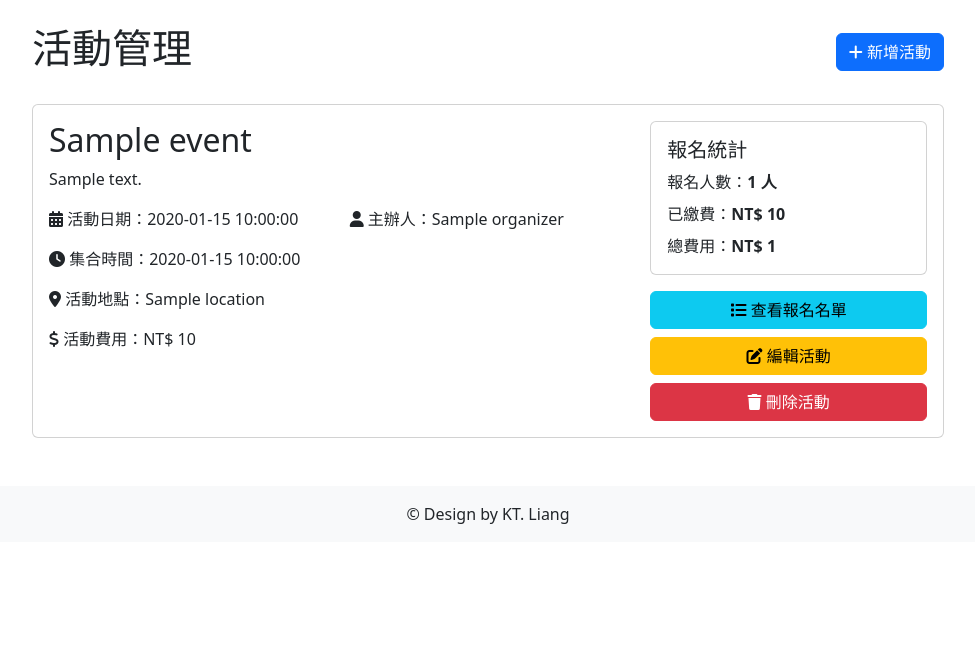
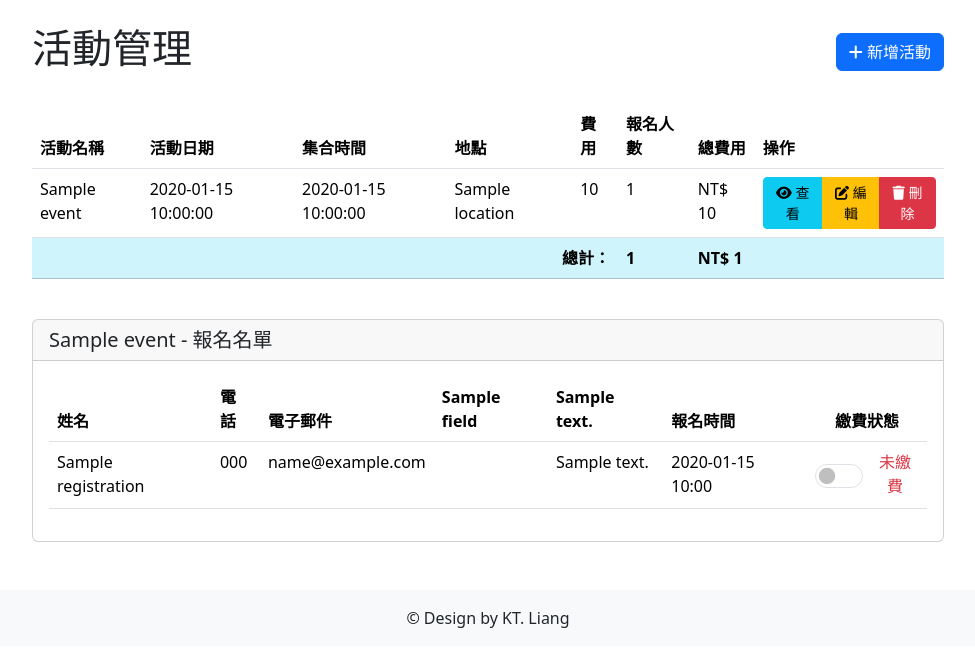
Before and after one commit to marmotkit/event-registration, a Flask app: template templates/admin.html in a window 1280 px wide. Shown: the part 66-733 px from the top of the page, without its empty margins (152-1127 px from the left). Run offline with Flask 3, Linux system fonts and the light colour scheme; the template is opened without the code that fills it: most values are stand-ins (such as "Sample title", 1, 10 or a date in 2020); parts of the project's set-up code (start-up, migrations or seed data) failed here and were passed over.

Commit message:
改進管理頁面： 1. 修正費用統計 2. 添加報名列表和繳費狀態切換

```diff
--- a/app.py
+++ b/app.py
@@ -244,17 +244,34 @@ def logout():
 @login_required
 def admin():
     if not current_user.is_admin:
-        flash('無權限訪問此頁面')
+        flash('您沒有權限訪問此頁面')
         return redirect(url_for('index'))
 
-    events = list(events_collection.find().sort('start_date', -1))
-    # 清理每個活動的自定義欄位
-    for event in events:
-        event['custom_fields'] = clean_custom_fields(event.get('custom_fields', []))
-        # 確保每個活動都有 fee 欄位
-        if 'fee' not in event:
-            event['fee'] = 0
-    return render_template('admin/index.html', events=events)
+    try:
+        # 獲取所有活動並按日期排序
+        events = list(events_collection.find().sort('start_date', -1))
+
+        # 對每個活動添加報名和費用統計
+        for event in events:
+            # 獲取報名資料
+            registrations = list(registrations_collection.find({'event_id': event['_id']}))
+            event['registrations'] = registrations
+            event['registration_count'] = len(registrations)
+
+            # 計算已繳費人數和金額
+            paid_count = sum(1 for reg in registrations if reg.get('has_paid', False))
+            event['paid_count'] = paid_count
+            event['paid_amount'] = paid_count * event.get('fee', 0)
+            event['total_amount'] = event['registration_count'] * event.get('fee', 0)
+
+            # 清理自定義欄位
+            event['custom_fields'] = clean_custom_fields(event.get('custom_fields', []))
+
+        return render_template('admin.html', events=events)
+    except Exception as e:
+        print(f"Error in admin: {str(e)}")
+        flash('載入活動列表時發生錯誤')
+        return render_template('admin.html', events=[])
 
 @app.route('/admin/event/new', methods=['GET', 'POST'])
 @login_required
--- a/templates/admin.html
+++ b/templates/admin.html
@@ -9,56 +9,129 @@
         </a>
     </div>
 
+    <div class="table-responsive">
+        <table class="table">
+            <thead>
+                <tr>
+                    <th>活動名稱</th>
+                    <th>活動日期</th>
+                    <th>集合時間</th>
+                    <th>地點</th>
+                    <th>費用</th>
+                    <th>報名人數</th>
+                    <th>總費用</th>
+                    <th>操作</th>
+                </tr>
+            </thead>
+            <tbody>
+                {% for event in events %}
+                <tr>
+                    <td>{{ event.title }}</td>
+                    <td>
+                        {% if event.start_date == event.end_date %}
+                            {{ event.start_date }}
+                        {% else %}
+                            {{ event.start_date }} 至 {{ event.end_date }}
+                        {% endif %}
+                    </td>
+                    <td>{{ event.meeting_time }}</td>
+                    <td>{{ event.location }}</td>
+                    <td>{{ event.fee }}</td>
+                    <td>{{ event.registration_count }}</td>
+                    <td>NT$ {{ event.registration_count * event.fee }}</td>
+                    <td>
+                        <div class="btn-group">
+                            <a href="{{ url_for('view_event', event_id=event._id) }}" class="btn btn-info btn-sm">
+                                <i class="fas fa-eye"></i> 查看
+                            </a>
+                            <a href="{{ url_for('edit_event', event_id=event._id) }}" class="btn btn-warning btn-sm">
+                                <i class="fas fa-edit"></i> 編輯
+                            </a>
+                            <button onclick="deleteEvent('{{ event._id }}')" class="btn btn-danger btn-sm">
+                                <i class="fas fa-trash"></i> 刪除
+                            </button>
+                        </div>
+                    </td>
+                </tr>
+                {% endfor %}
+            </tbody>
+            <tfoot>
+                <tr class="table-info">
+                    <td colspan="5" class="text-end"><strong>總計：</strong></td>
+                    <td><strong>{{ events|sum(attribute='registration_count') }}</strong></td>
+                    <td colspan="2"><strong>NT$ {{ events|sum(attribute='total_amount') }}</strong></td>
+                </tr>
+            </tfoot>
+        </table>
+    </div>
+
     {% for event in events %}
-    <div class="card mb-4">
+    {% if event.registration_count > 0 %}
+    <div class="card mt-4">
+        <div class="card-header">
+            <h5 class="mb-0">{{ event.title }} - 報名名單</h5>
+        </div>
         <div class="card-body">
-            <div class="row">
-                <div class="col-md-8">
-                    <h2 class="card-title">{{ event.title }}</h2>
-                    <p class="card-text">{{ event.description }}</p>
-                    <div class="row">
-                        <div class="col-md-6">
-                            {% if event.start_date == event.end_date %}
-                            <p><i class="fas fa-calendar-alt"></i> 活動日期：{{ event.start_date }}</p>
-                            {% else %}
-                            <p><i class="fas fa-calendar-alt"></i> 活動日期：{{ event.start_date }} 至 {{ event.end_date }}</p>
+            <div class="table-responsive">
+                <table class="table">
+                    <thead>
+                        <tr>
+                            <th>姓名</th>
+                            <th>電話</th>
+                            <th>電子郵件</th>
+                            {% for field in event.custom_fields %}
+                            <th>{{ field.name }}</th>
+                            {% endfor %}
+                            {% if event.notes_label %}
+                            <th>{{ event.notes_label }}</th>
                             {% endif %}
-                            <p><i class="fas fa-clock"></i> 集合時間：{{ event.meeting_time }}</p>
-                            <p><i class="fas fa-map-marker-alt"></i> 活動地點：{{ event.location }}</p>
-                            <p><i class="fas fa-dollar-sign"></i> 活動費用：NT$ {{ event.fee }}</p>
-                        </div>
-                        <div class="col-md-6">
-                            <p><i class="fas fa-user"></i> 主辦人：{{ event.organizer }}</p>
-                            {% if event.co_organizers %}
-                            <p><i class="fas fa-users"></i> 協辦人員：{{ ', '.join(event.co_organizers) }}</p>
+                            <th>報名時間</th>
+                            <th class="text-center">繳費狀態</th>
+                        </tr>
+                    </thead>
+                    <tbody>
+                        {% for registration in event.registrations %}
+                        <tr>
+                            <td>{{ registration.name }}</td>
+                            <td>{{ registration.phone }}</td>
+                            <td>{{ registration.email }}</td>
+                            {% for field in event.custom_fields %}
+                            <td>
+                                {% if field.type == 'checkbox' %}
+                                    {{ ', '.join(registration.custom_fields.get(field.name, [])) }}
+                                {% else %}
+                                    {{ registration.custom_fields.get(field.name, '') }}
+                                {% endif %}
+                            </td>
+                            {% endfor %}
+                            {% if event.notes_label %}
+                            <td>{{ registration.notes }}</td>
                             {% endif %}
-                        </div>
-                    </div>
-                </div>
-                <div class="col-md-4">
-                    <div class="card">
-                        <div class="card-body">
-                            <h5 class="card-title">報名統計</h5>
-                            <p class="mb-2">報名人數：<strong>{{ event.registration_count }} 人</strong></p>
-                            <p class="mb-2">已繳費：<strong>NT$ {{ event.paid_amount }}</strong></p>
-                            <p class="mb-0">總費用：<strong>NT$ {{ event.total_amount }}</strong></p>
-                        </div>
-                    </div>
-                    <div class="mt-3 d-grid gap-2">
-                        <a href="{{ url_for('view_event', event_id=event._id) }}" class="btn btn-info">
-                            <i class="fas fa-list"></i> 查看報名名單
-                        </a>
-                        <a href="{{ url_for('edit_event', event_id=event._id) }}" class="btn btn-warning">
-                            <i class="fas fa-edit"></i> 編輯活動
-                        </a>
-                        <button class="btn btn-danger" onclick="deleteEvent('{{ event._id }}')">
-                            <i class="fas fa-trash"></i> 刪除活動
-                        </button>
-                    </div>
-                </div>
+                            <td>{{ registration.timestamp.strftime('%Y-%m-%d %H:%M') }}</td>
+                            <td class="text-center">
+                                <div class="form-check form-switch d-flex justify-content-center align-items-center">
+                                    <input class="form-check-input payment-status" type="checkbox"
+                                           id="payment_{{ registration._id }}"
+                                           data-registration-id="{{ registration._id }}"
+                                           {% if registration.has_paid %}checked{% endif %}
+                                           style="width: 3em; height: 1.5em;">
+                                    <label class="form-check-label ms-2" for="payment_{{ registration._id }}">
+                                        {% if registration.has_paid %}
+                                        <span class="text-success">已繳費</span>
+                                        {% else %}
+                                        <span class="text-danger">未繳費</span>
+                                        {% endif %}
+                                    </label>
+                                </div>
+                            </td>
+                        </tr>
+                        {% endfor %}
+                    </tbody>
+                </table>
             </div>
         </div>
     </div>
+    {% endif %}
     {% endfor %}
 </div>
 {% endblock %}
@@ -81,5 +154,43 @@ function deleteEvent(eventId) {
         });
     }
 }
+
+document.addEventListener('DOMContentLoaded', function() {
+    // 處理繳費狀態的切換
+    document.querySelectorAll('.payment-status').forEach(checkbox => {
+        checkbox.addEventListener('change', function() {
+            const registrationId = this.dataset.registrationId;
+            const label = this.parentElement.querySelector('.form-check-label');
+
+            fetch(`/admin/registration/${registrationId}/toggle_payment`, {
+                method: 'POST',
+                headers: {
+                    'Content-Type': 'application/json',
+                }
+            })
+            .then(response => response.json())
+            .then(data => {
+                if (data.error) {
+                    alert(data.error);
+                    this.checked = !this.checked;
+                } else {
+                    // 更新標籤文字和樣式
+                    if (this.checked) {
+                        label.innerHTML = '<span class="text-success">已繳費</span>';
+                    } else {
+                        label.innerHTML = '<span class="text-danger">未繳費</span>';
+                    }
+                    // 重新載入頁面以更新統計數據
+                    window.location.reload();
+                }
+            })
+            .catch(error => {
+                console.error('Error:', error);
+                alert('更新繳費狀態時發生錯誤');
+                this.checked = !this.checked;
+            });
+        });
+    });
+});
 </script>
 {% endblock %}
```
